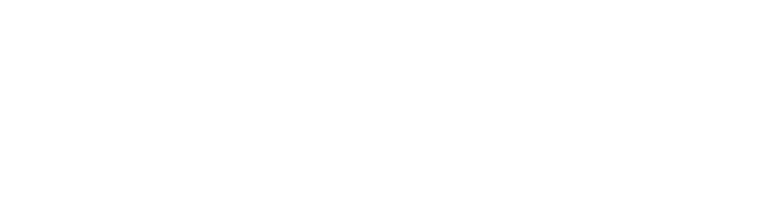
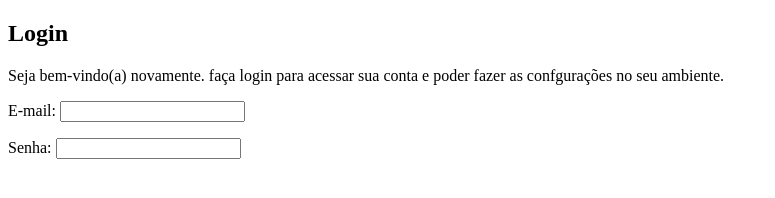
Before and after one commit to MychaelWolter/projeto-tela-de-login, a plain HTML site: page index.html in a window 1280 px wide. Shown: the whole page, without its empty margins (0-775 px from the left). Drawn offline with Linux system fonts and the light colour scheme.

Commit message:
uptade 0.1.1

```diff
--- a/index.html
+++ b/index.html
@@ -3,9 +3,29 @@
 <head>
     <meta charset="UTF-8">
     <meta name="viewport" content="width=device-width, initial-scale=1.0">
-    <title>projeto tela de login</title>
+
+    <link rel="stylesheet" href="styles/style.css">
 </head>
 <body>
+    <main>
+        <section id="login">
+            <div id="imagem">
 
+            </div>
+            <div id="formulario">
+                <h1>Login</h1>
+                <p>Seja bem-vindo(a) novamente. faça login para acessar sua conta e poder fazer as confgurações no seu ambiente.</p>
+                <form action="#" method="post">
+                    <p>
+                        <label for="imail">E-mail: </label>
+                        <input type="email" name="mail" id="imail">
+                    </p>
+                    <p>
+                        <label for="isen">Senha: </label>
+                        <input type="password" name="sen" id="isen">
+                    </p>
+                </form>
+            </div>
+        </section>
 </body>
 </html>
--- /dev/null
+++ b/styles/style.css
@@ -0,0 +1,6 @@
+@charset "UTF-8";
+
+* {
+    --verde: #44a89d;
+    --lilas: #5f2c82;
+}
```
